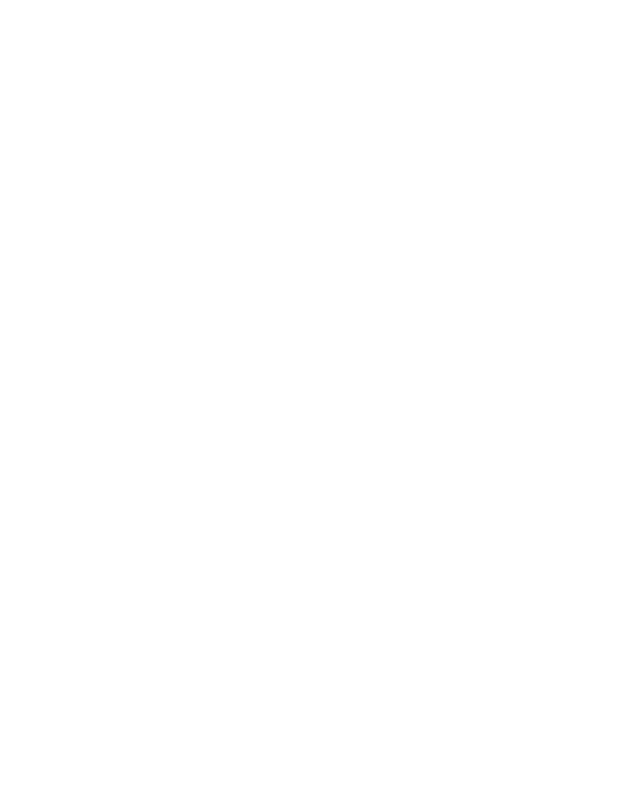
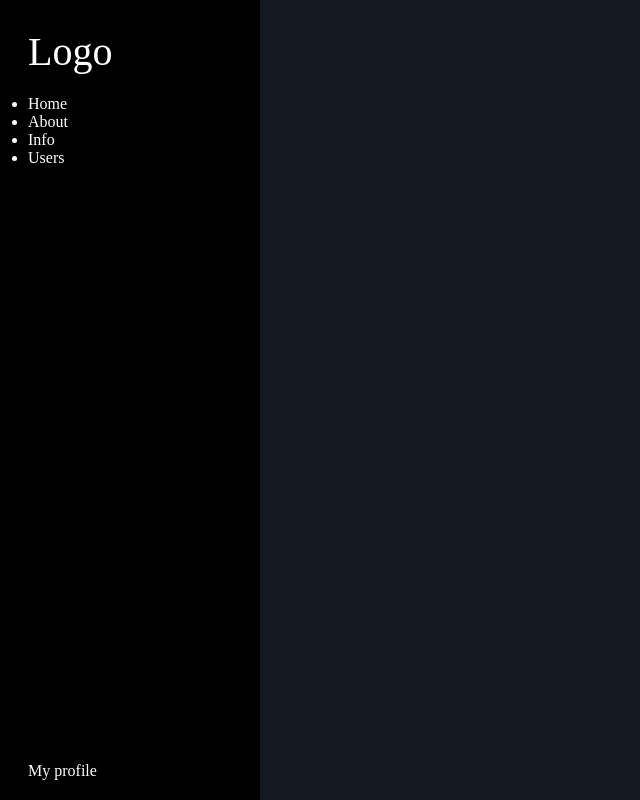
Before and after one commit to DomenicoDeSalvo/html-css-viewport, a plain HTML site: page index.html in a window 1280 px wide. Shown: the whole page, without its empty margins (0-640 px from the left). Drawn offline with Linux system fonts and the light colour scheme.

Commit message:
Added nav bar

```diff
--- a/css/style.css
+++ b/css/style.css
@@ -24,3 +24,20 @@ a{
     color: white;
     background-color: rgb(20, 24, 31);
 }
+
+.bar{
+    background-color: black;
+    padding: 28px;
+    width: 260px;
+    position: relative;
+}
+
+.nav__logo{
+    font-size: 40px;
+    margin-bottom: 20px;
+}
+
+.profile__button{
+    position: absolute;
+    bottom: 20px;
+}
--- a/index.html
+++ b/index.html
@@ -4,13 +4,23 @@
         <meta charset="UTF-8">
         <meta name="viewport" content="width=device-width, initial-scale=1.0">
         <title>webapp layout</title>
+        <link rel="stylesheet" href="./css/style.css">
     </head>
 
     <body>
         <div class="app">
             <!-- Barra laterale con link -->
-            <header>
-
+            <header class="bar">
+                <nav>
+                    <div class="nav__logo"><a href="">Logo</a></div>
+                    <ul>
+                        <li><a href="">Home</a></li>
+                        <li><a href="">About</a></li>
+                        <li><a href="">Info</a></li>
+                        <li><a href="">Users</a></li>
+                    </ul>
+                    <div class="profile__button"><a href="">My profile</a></div>
+                </nav>
             </header>
 
             <!-- Corpo della webapp -->
```
